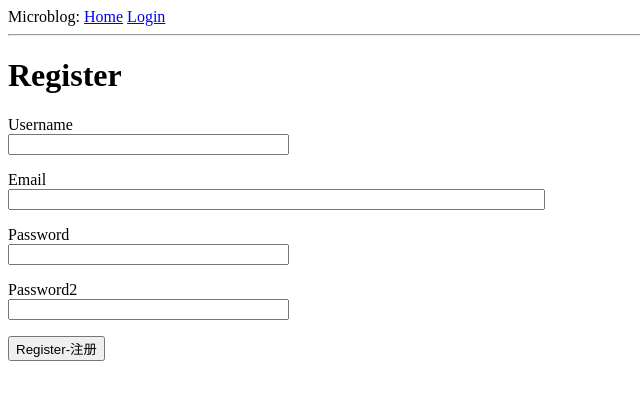
After one commit to yangYlin/micor_blog, a Flask app: template app/templates/register.html in a window 1280 px wide. The commit adds this page. Shown: the top 400 px of the page, without its empty margins (0-640 px from the left). Run offline with Flask 2, Linux system fonts and the light colour scheme; the template is opened without the code that fills it: values that come from a table or form of the project are taken from there, others are empty.

Commit message:
chapter05  'login and rigister'

```diff
--- a/app/__init__.py
+++ b/app/__init__.py
@@ -1,4 +1,5 @@
 from flask import Flask
+from flask_login import LoginManager
 from flask_migrate import Migrate
 from flask_sqlalchemy import SQLAlchemy  # 从包中导入类
 
@@ -10,5 +11,8 @@ app.config.from_object(Config)
 
 db = SQLAlchemy(app)  # 数据库对象
 migrate = Migrate(app, db)  # 迁移引擎对象
+login = LoginManager(app)  # 登录
+login = LoginManager(app)
+login.login_view = 'login'  # 如果未登录用户尝试查看受保护的页面，Flask-Login将自动将用户重定向到登录表单
 
 from app import routes, models  # 导入一个新模块models，它将定义数据库的结构，目前为止尚未编写
--- a/app/forms.py
+++ b/app/forms.py
@@ -1,9 +1,35 @@
-from flask_wtf import FlaskForm#从flask_wtf包中导入FlaskForm类
-from wtforms import StringField,PasswordField,BooleanField,SubmitField#导入这些类
-from wtforms.validators import DataRequired
+from flask_wtf import FlaskForm  # 从flask_wtf包中导入FlaskForm类
+from wtforms import StringField, PasswordField, BooleanField, SubmitField  # 导入这些类
+from wtforms.validators import DataRequired, EqualTo, Email, ValidationError
+
+# 登录
+from app.models import User
+
 
 class LoginForm(FlaskForm):
-	username = StringField('Username', validators=[DataRequired()])
-	password = PasswordField('Password', validators=[DataRequired()])
-	remember_me = BooleanField('Remember Me')
-	submit = SubmitField('Sign In')
+    username = StringField('Username', validators=[DataRequired()])
+    password = PasswordField('Password', validators=[DataRequired()])
+    remember_me = BooleanField('Remember Me')
+    submit = SubmitField('Sign In')
+
+
+# 注册表单
+class RegistrationForm(FlaskForm):
+    username = StringField('Username', validators=[DataRequired()])
+    email = StringField('Email', validators=[DataRequired(), Email()])
+    password = StringField('Password', validators=[DataRequired()])
+    password2 = StringField('Password2', validators=[DataRequired(), EqualTo('password')])
+
+    submit = SubmitField('Register-注册')
+
+    # 验证用户名是否存在
+    def validate_username(self, username):
+        user = User.query.filter_by(username=username.data).first
+        if user is not None:
+            raise ValidationError("Please use a  differnce username")
+
+    # 验证email名是否存在
+    def validate_username(self, username):
+        user = User.query.filter_by(email=username.mail).first
+        if user is not None:
+            raise ValidationError("Please use a  differnce email")
--- a/app/templates/base.html
+++ b/app/templates/base.html
@@ -10,12 +10,12 @@
 	<body>
 	<div>
 		Microblog:
-		<a href="{{url_for('index')}}">Home</a>
-		<a href="{{url_for('login')}}">Login</a>
-        <a href="{{url_for('hello')}}">Hello</a>
-
-
-	</div>
+		<a href="{{ url_for('index') }}">Home</a>
+		{% if current_user.is_anonymous %}
+		<a href="{{ url_for('login') }}">Login</a>
+		{% else %}
+		<a href="{{ url_for('logout') }}">Logout</a>
+		{% endif %}
 		<hr>
 		{% with messages = get_flashed_messages() %}
 		{% if messages %}
--- a/app/templates/index.html
+++ b/app/templates/index.html
@@ -2,7 +2,7 @@
 
 {% block content%}
 
-<h1>Hello,{{ user.username }}!</h1>
+<h1>Hello,{{ current_user.username }}!</h1>
 	{% for post in posts %}
 		<div><p>{{ post.author.username }} says: <b>{{ post.body }}</b></p></div>
 	{% endfor %}
--- /dev/null
+++ b/app/templates/register.html
@@ -0,0 +1,39 @@
+{% extends "base.html" %}
+
+{% block content %}
+<h1>Register</h1>
+<form action="{{url_for('register')}}" method="post">
+    {{ form.hidden_tag() }}
+    <p>
+        {{ form.username.label }}<br>
+        {{ form.username(size=32) }}<br>
+        {% for error in form.username.errors %}
+        <span style="color:red;">[{{ error }}]</span>
+        {% endfor %}
+    </p>
+    <p>
+        {{ form.email.label }}<br>
+        {{ form.email(size=64) }}<br>
+        {% for error in form.email.error %}
+        <span style="color:red;">[{{ error }}]</span>
+        {% endfor %}
+    </p>
+    <p>
+        {{ form.password.label }}<br>
+        {{ form.password(size=32) }}<br>
+        {% for error in form.password.errors %}
+        <span style="color:red;">[{{ error }}]</span>
+        {% endfor %}
+    </p>
+    <p>
+        {{ form.password2.label }}<br>
+        {{ form.password2(size=32) }}<br>
+        {% for error in form.password2.errors %}
+        <span style="color:red;">[{{ error }}]</span>
+        {% endfor %}
+    </p>
+    <p>{{ form.submit() }}</p>
+</form>
+
+
+{% endblock  %}
```
Also changed, not shown: app/models.py (+37 -3 lines), app/routes.py (+50 -6 lines), app/templates/login.html (+6 -5 lines), requirement.txt (added, +18 -0 lines). Lines whose indentation alone changed are shown as unchanged.
